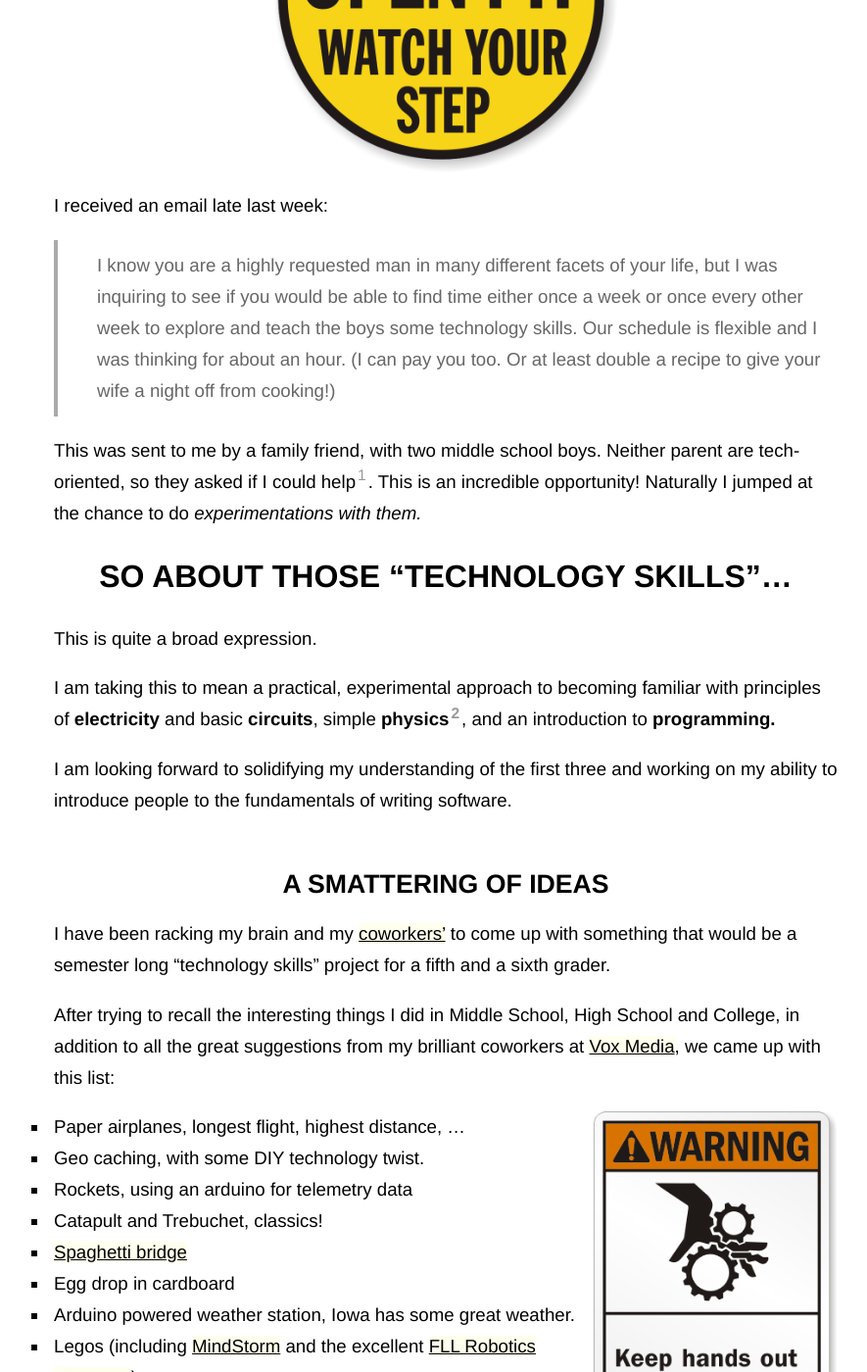
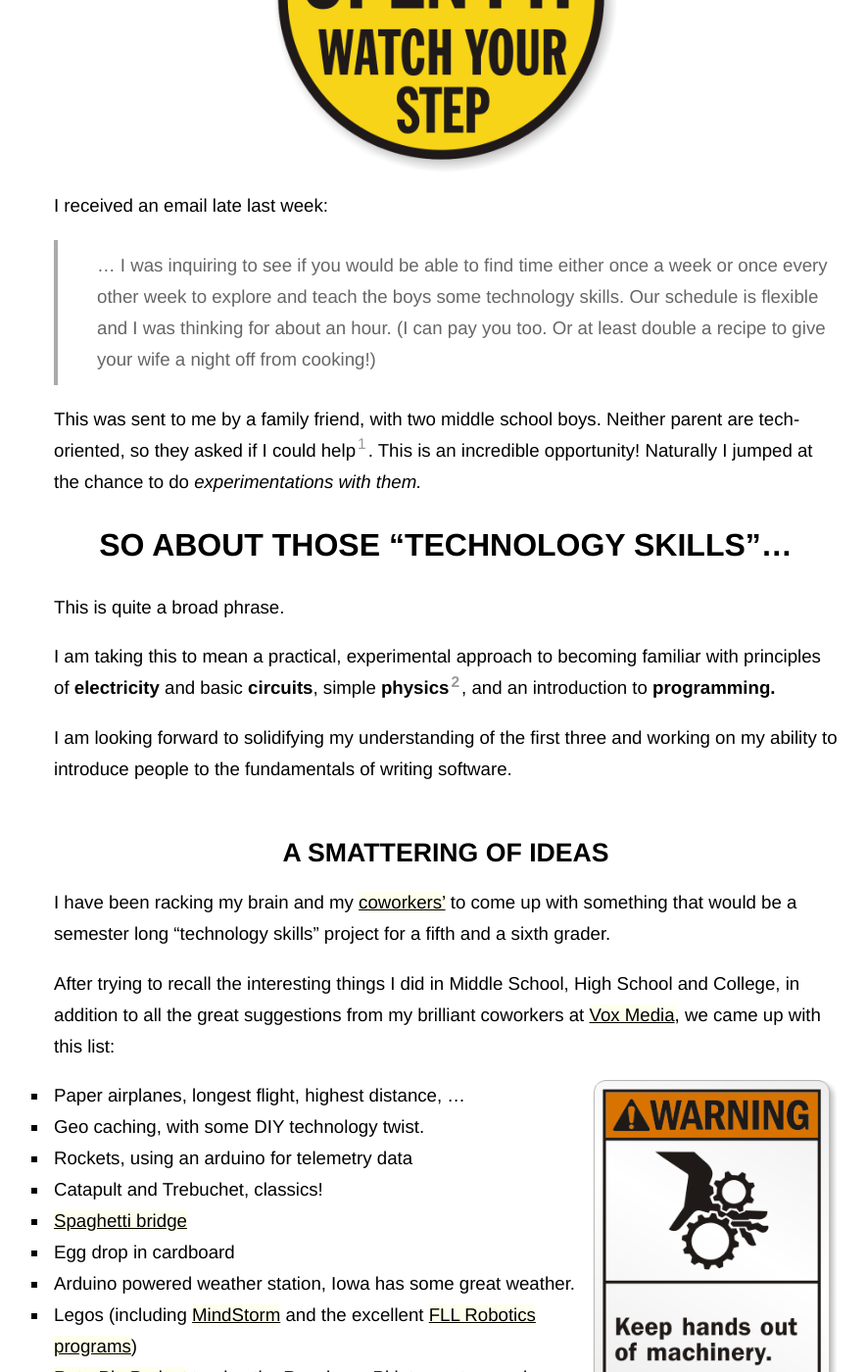
Before and after one commit to banderson623/banderson623.github.com, a Jekyll site: the page built from _posts/2015-01-19-exploratory-science-and-technology-project.md, in a window 1280 px wide and 1400 px high, scrolled down 377 px. Shown: the whole window at 98% size, without its empty margins (185-1070 px from the left). Built offline with Jekyll 4.4.1, drawn with Linux system fonts in a browser that asks for light colours; a script that is not in the unit is left out; some of the changed text lies outside the part shown.

Commit message:
small wording changes and clarification

```diff
--- a/_posts/2015-01-19-exploratory-science-and-technology-project.md
+++ b/_posts/2015-01-19-exploratory-science-and-technology-project.md
@@ -11,13 +11,13 @@ css: articles/est.css
 
 I received an email late last week:
 
-> I know you are a highly requested man in many different facets of your life, but I was inquiring to see if you would be able to find time either once a week or once every other week to explore and teach the boys some technology skills. Our schedule is flexible and I was thinking for about an hour. (I can pay you too. Or at least double a recipe to give your wife a night off from cooking!)
+> ... I was inquiring to see if you would be able to find time either once a week or once every other week to explore and teach the boys some technology skills. Our schedule is flexible and I was thinking for about an hour. (I can pay you too. Or at least double a recipe to give your wife a night off from cooking!)
 
 This was sent to me by a family friend, with two middle school boys. Neither parent are tech-oriented, so they asked if I could help[^workout]. This is an incredible opportunity! Naturally I jumped at the chance to do _experimentations with them._
 
 # So about those “Technology Skills”…
 
-This is quite a broad expression.
+This is quite a broad phrase.
 
 I am taking this to mean a practical, experimental approach to becoming familiar with principles of **electricity** and basic **circuits**, simple **physics[^physics]**, and an introduction to **programming.**
 
```
Also changed, not shown: other parts of _posts/2015-01-19-exploratory-science-and-technology-project.md (+6 -2 lines).
